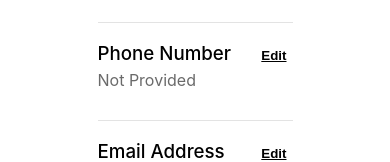
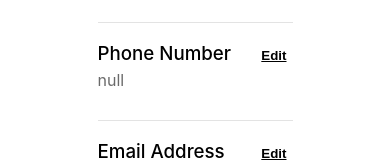
Before and after one commit to mrgnschndr/bear-bnb-frontend, a React (Create React App) app: page /personal-info in a window 390 px wide. Shown: the part 373-535 px from the top of the page. Built offline with nearby package versions, Linux system fonts and the light colour scheme; no server answers.

Commit message:
fix rerender of phone num

```diff
--- a/src/Components/PhoneNumber.js
+++ b/src/Components/PhoneNumber.js
@@ -1,4 +1,4 @@
-import React from "react";
+import React, { useState , useEffect } from "react";
 import { useLoggedInUser } from "../hooks/useLoggedInUser";
 
 /**
@@ -12,6 +12,14 @@ export default function PhoneNumber({ phoneNumber, toggleEditMenu }) {
 
   // Call the custom hook and destructure the values
   const { loggedInUser } = useLoggedInUser();
+  const [phoneNum, setPhoneNum ] = useState(null);
+
+
+  useEffect(() => {
+    if (loggedInUser && loggedInUser.user_phone) {
+      setPhoneNum(loggedInUser.user_phone);
+    }
+  }, [loggedInUser]);
 
   return (
     <div className="info-section">
@@ -19,9 +27,9 @@ export default function PhoneNumber({ phoneNumber, toggleEditMenu }) {
         <h3>Phone Number</h3>
         <p>
           {/* Conditionally render the user's full name or a fallback */}
-          {loggedInUser
-            ? `${loggedInUser.user_phone}`
-            : "Not Provided"}
+          {phoneNumber
+          ? `${phoneNumber}`
+          : `${phoneNum}`}
         </p>
       </div>
       <button onClick={toggleEditMenu}>Edit</button>
--- a/src/context/UserContext.js
+++ b/src/context/UserContext.js
@@ -2,7 +2,7 @@ import React, { createContext, useState, useContext, useEffect } from "react";
 import axios from "axios";
 
 // Create a context for user-related data
-const UserContext = createContext();
+export const UserContext = createContext();
 
 // Define the UserProvider component to manage the user fetching and login simulation logic
 export function UserProvider({ children }) {
```
